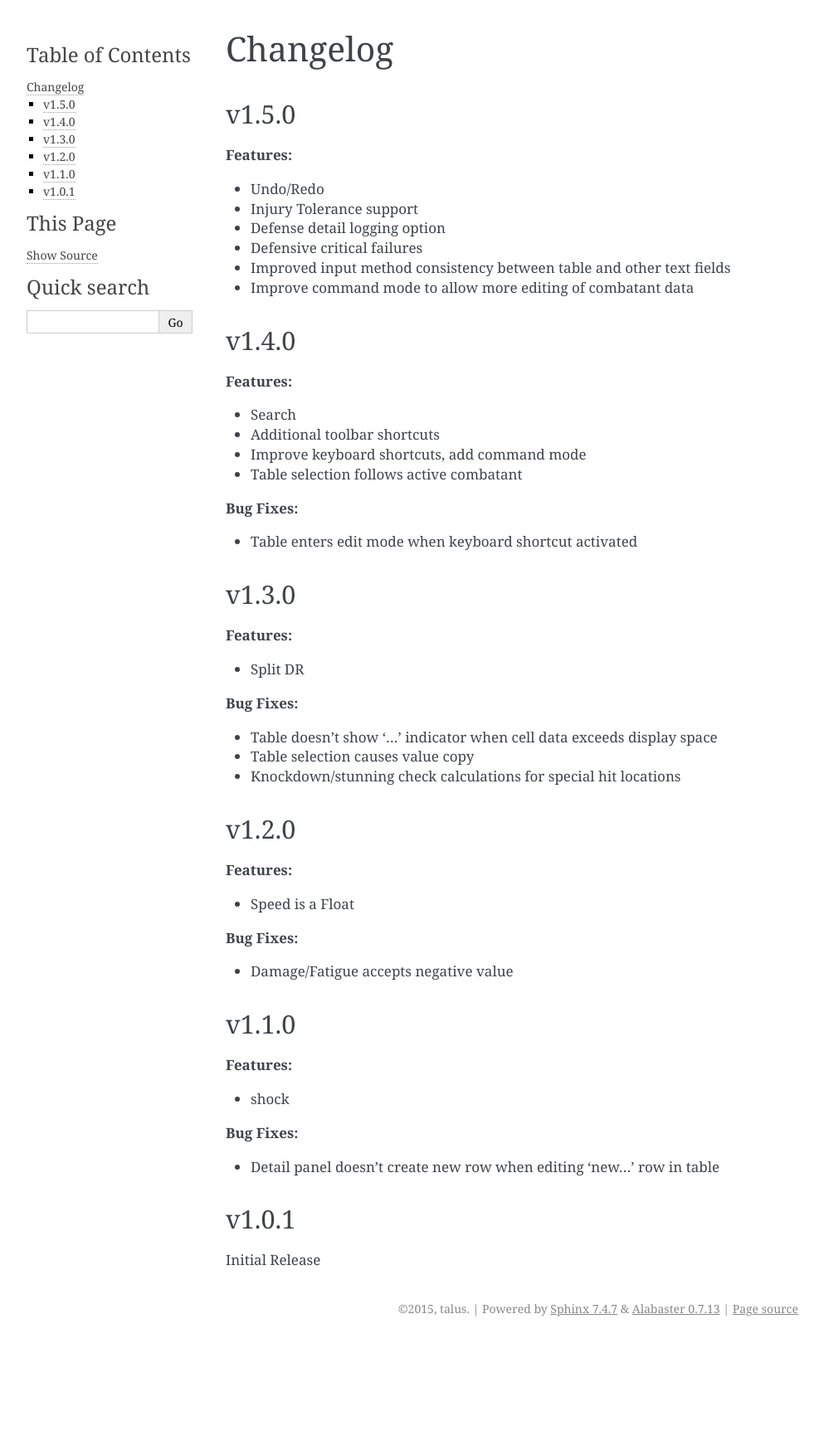
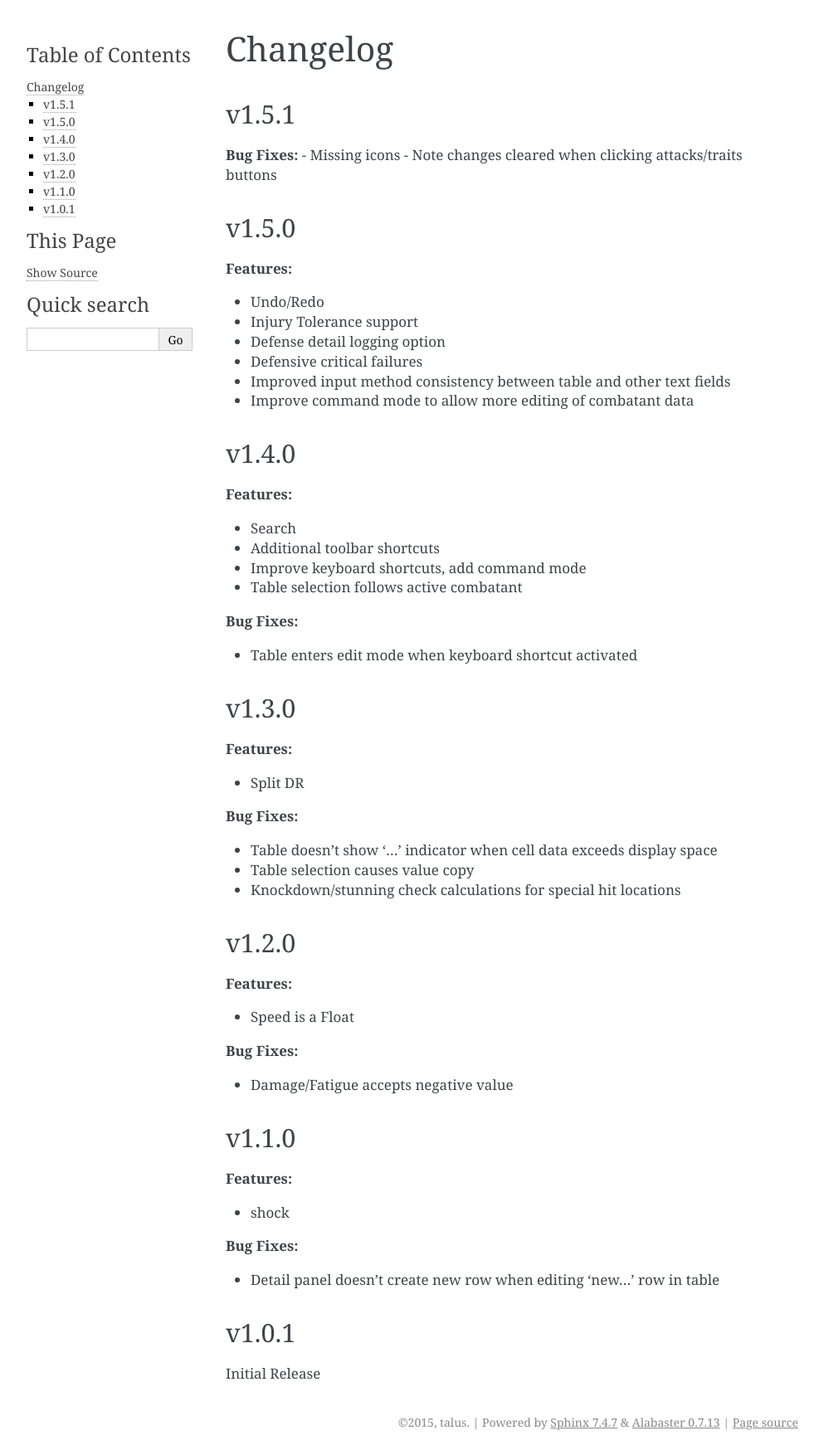
Before and after one commit to gtalus/GURPSInitTool, a Sphinx documentation site: the page built from docs/changelog.rst, in a window 1280 px wide. Shown: the whole page at 83% size, without its empty margins (148-1141 px from the left). Built offline with Sphinx 7.4.7, drawn with Linux system fonts in a browser that asks for light colours; pages that are not in the unit, such as notebooks, are missing from menus; before the commit the page ends 1617 px from its top, so only the background shows below that.

Commit message:
Changelog update

```diff
--- a/docs/changelog.rst
+++ b/docs/changelog.rst
@@ -1,6 +1,12 @@
 Changelog
 =========
 
+v1.5.1
+------
+
+**Bug Fixes:**
+- Missing icons
+- Note changes cleared when clicking attacks/traits buttons
 
 v1.5.0
 ------
```
